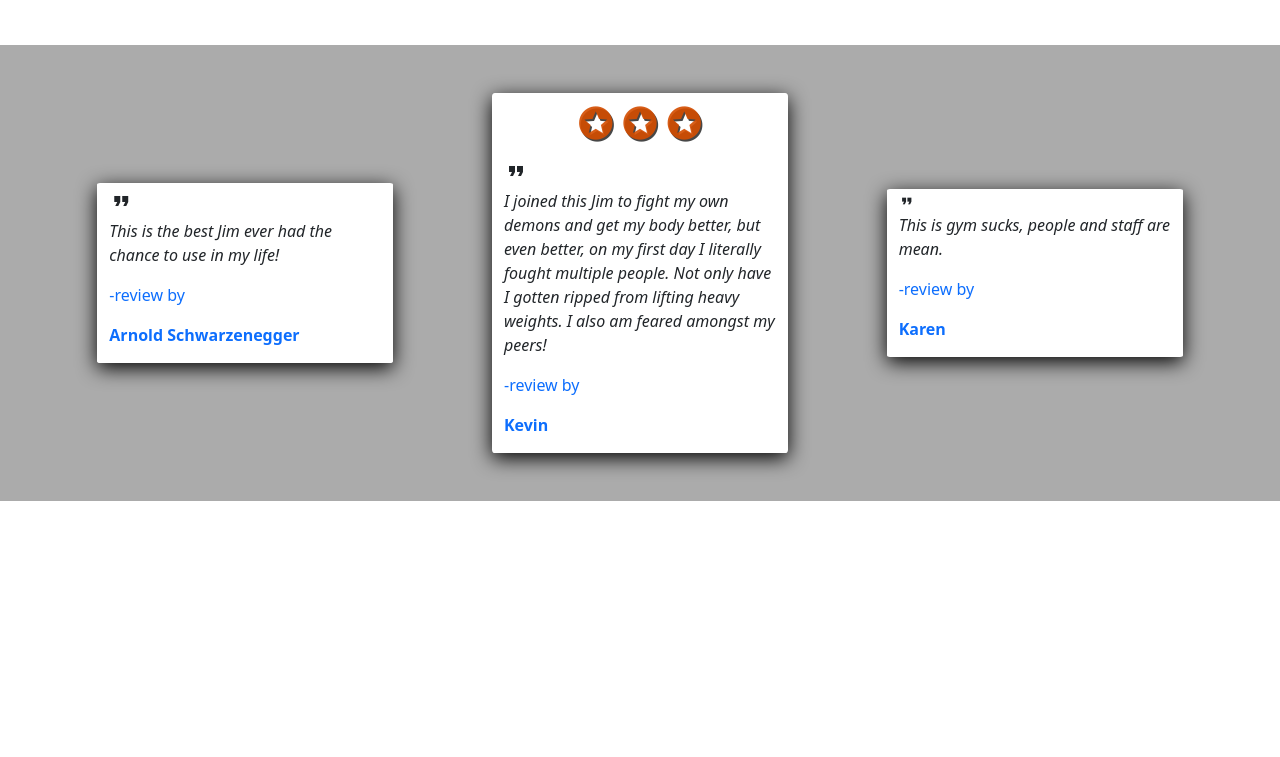
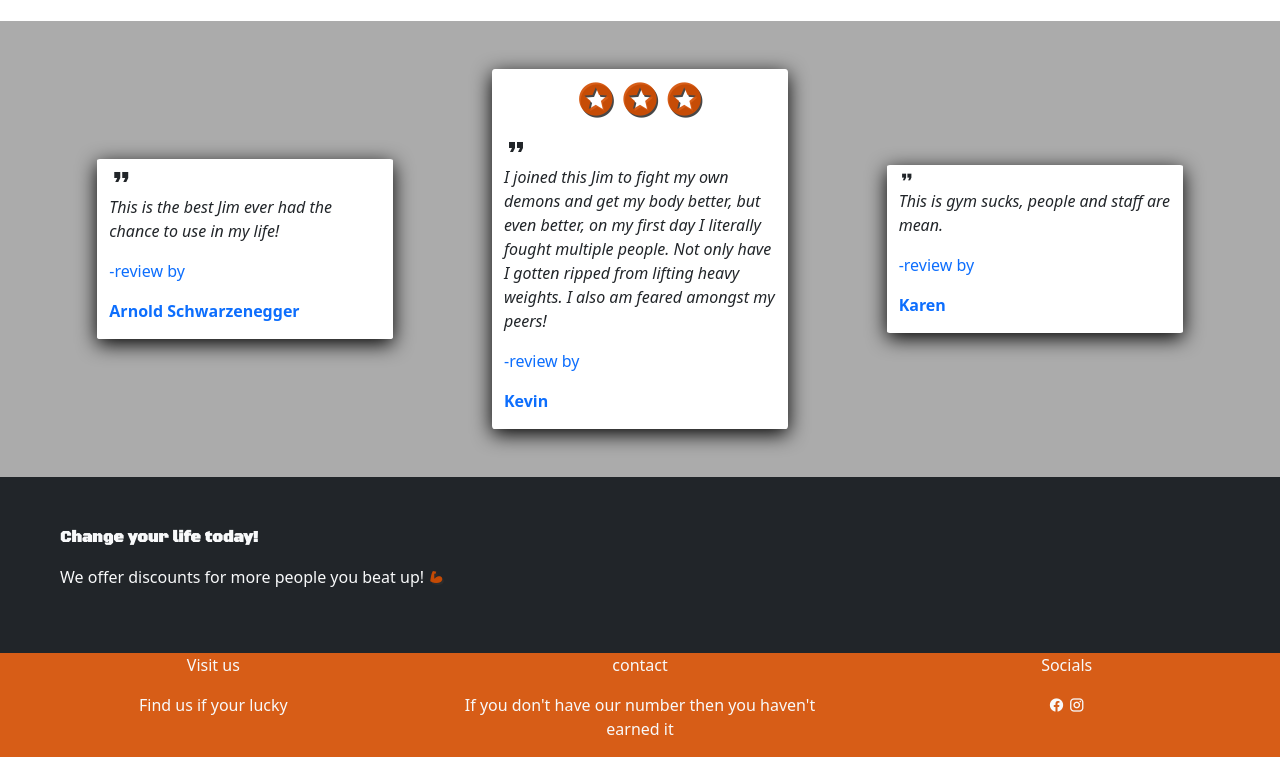
Before and after one commit to rsvickers/checkpoint-1, a plain HTML site: page index.html in a window 1280 px wide. Shown: the part 1844-2601 px from the top of the page. Before the commit the page ends 2345 px from the top, so only its background shows below. Drawn offline with nearby package versions, Linux system fonts and the light colour scheme; a web font is replaced by a local one.

Commit message:
almost done

```diff
--- a/index.html
+++ b/index.html
@@ -30,7 +30,7 @@
 
         <!-- SECTION form and background image -->
         <section class="row heroImage justify-content-around align-items-baseline">
-            <div class="col-12 col-md-3 p-5 shadow">
+            <div class="col-12 col-md-4 p-5">
                 <form class="bg-light row g-3 p-5">
                     <div class="col-md-12">
                         <label for="inputName" class="form-label"></label>
@@ -67,16 +67,18 @@
             </div>
 
 
-            <div class="col-7 text-center align-self-center textMain">
+            <div class="col-7 text-center align-self-center textMain hide">
                 <h1 class="p-5 funFont">Lets get yolked out of our minds!</h1>
                 <p class="fs-4">At Thee Jim you can get hopped up on enough pre-workout to kill a
                     dolphin,
                     and
                     feel
-                    the strength to challenge Hades to Wrestle. Have fun chasing the body you are never going to get,
+                    the strength to challenge Hades to Wrestle. Have fun chasing the body you are never going to
+                    get,
                     and
                     live with constant body dysmorphia </p>
             </div>
+
 
         </section>
 
@@ -170,11 +172,35 @@
 
 
         </section>
+
+        <!-- SECTION text -->
+
+        <section class="row p-5 bg-dark text-light">
+            <p class="funFont"><b>Change your life today!</b></p>
+            <p>We offer discounts for more people you beat up! <i class="textMain mdi mdi-arm-flex"></i> </p>
+        </section>
     </main>
 
 
-    <footer class="container fluid">
+    <footer class="container-fluid">
+        <section class="row justify-content-between text-center text-light bgMain">
+            <div class="col-12 col-md-4">
+                <p>Visit us</p>
+                <p>Find us if your lucky</p>
+            </div>
 
+            <div class="col-12 col-md-4">
+                <p>contact</p>
+                <p>If you don't have our number then you haven't earned it</p>
+            </div>
+
+            <div class="col-12 col-md-4">
+                <p>Socials</p>
+                <i class="mdi mdi-facebook"></i>
+                <i class="mdi mdi-instagram"></i>
+            </div>
+
+        </section>
     </footer>
 
 </body>
--- a/style.css
+++ b/style.css
@@ -70,4 +70,9 @@
         left: 1%;
         top: -71%;
     }
+
+    .hide {
+        visibility: hidden;
+    }
+
 }
```
